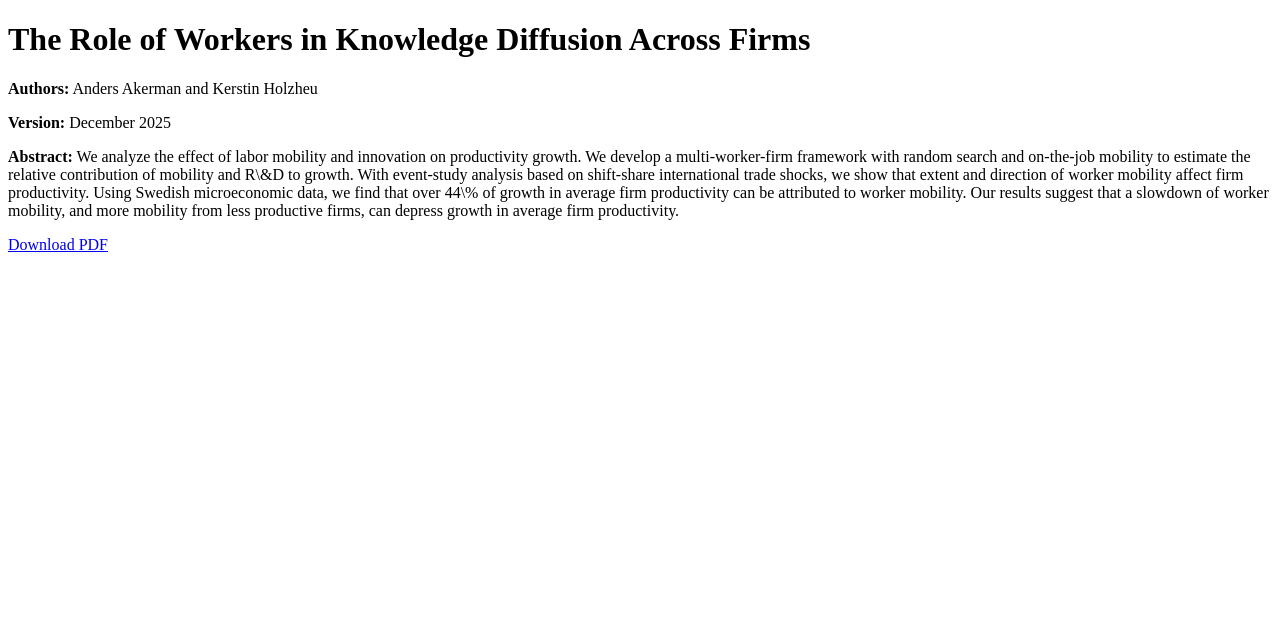
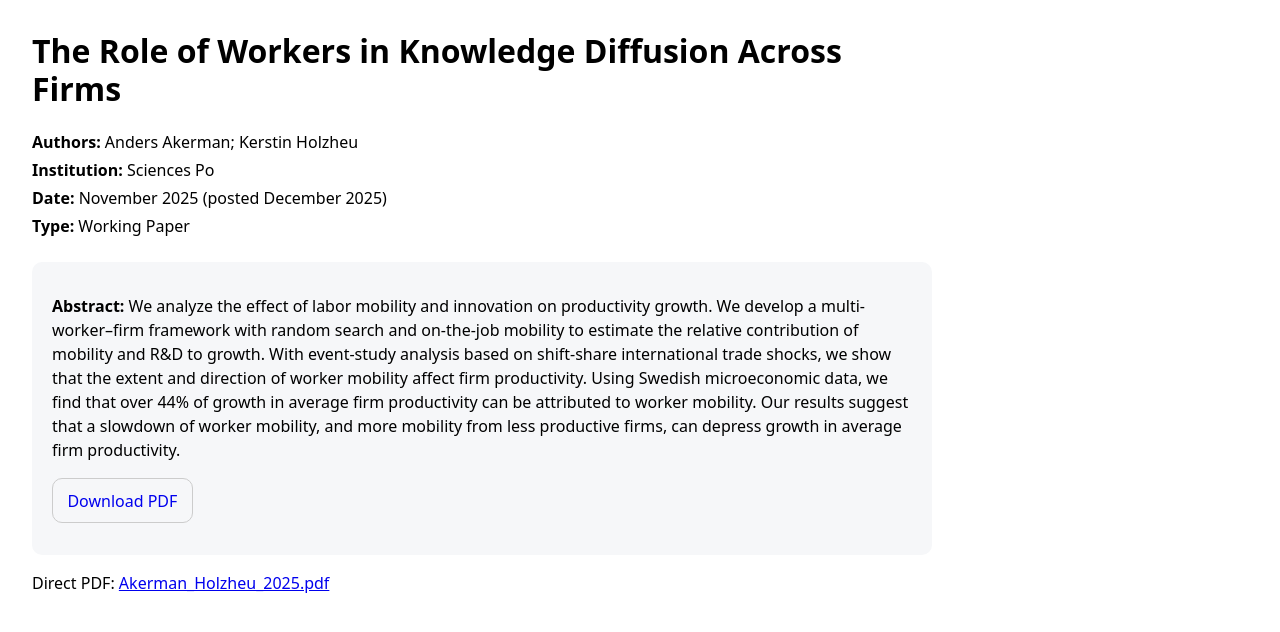
Before and after one commit to kholzheu/kholzheu.github.io, a plain HTML site: page paper/Akerman_Holzheu_2025/index.html in a window 1280 px wide. Drawn offline with Linux system fonts and the light colour scheme.

Commit message:
Update index.html

```diff
--- a/paper/Akerman_Holzheu_2025/index.html
+++ b/paper/Akerman_Holzheu_2025/index.html
@@ -1,28 +1,69 @@
 <!doctype html>
-<html>
+<html lang="en">
 <head>
   <meta charset="utf-8" />
-  <title>The Role of Workers in Knowledge Diffusion AcrossFirms</title>
+  <meta name="viewport" content="width=device-width, initial-scale=1" />
+
+  <title>The Role of Workers in Knowledge Diffusion Across Firms</title>
 
   <!-- Google Scholar / Highwire metadata -->
-  <meta name="citation_title" content="The Role of Workers in Knowledge Diffusion Across Firms">
-  <meta name="citation_author" content="Anders Akerman">
-  <meta name="citation_author" content="Kerstin Holzheu">
+  <meta name="citation_title" content="The Role of Workers in Knowledge Diffusion Across Firms" />
+  <meta name="citation_author" content="Anders Akerman" />
+  <meta name="citation_author" content="Kerstin Holzheu" />
 
-  <meta name="citation_publication_date" content="2025/11/01">
-  <meta name="citation_online_date" content="2025/12/01">
+  <!-- Use publication_date as the citable date; online_date as the posting/update date -->
+  <meta name="citation_publication_date" content="2025/11/01" />
+  <meta name="citation_online_date" content="2025/12/01" />
 
-  <meta name="citation_technical_report_institution" content="Sciences Po">
-  <meta name="citation_technical_report_number" content="Working Paper">
+  <!-- Technical report / working paper fields -->
+  <meta name="citation_technical_report_institution" content="Sciences Po" />
+  <!-- If you have a real WP number, put it here (e.g., "2025-12").
+       If not, either omit this tag or use a stable identifier you will keep forever. -->
+  <meta name="citation_technical_report_number" content="2025-12" />
 
-  <meta name="citation_pdf_url" content="https://kholzheu.github.io/paper/Akerman_Holzheu_2025/Akerman_Holzheu_2025.pdf">
+  <!-- Full text link (keep absolute URL) -->
+  <meta name="citation_pdf_url" content="https://kholzheu.github.io/paper/Akerman_Holzheu_2025/Akerman_Holzheu_2025.pdf" />
+
+  <!-- Optional: helps discovery/sharing; harmless for Scholar -->
+  <link rel="canonical" href="https://kholzheu.github.io/paper/Akerman_Holzheu_2025/" />
+
+  <style>
+    body { font-family: system-ui, -apple-system, Segoe UI, Roboto, Arial, sans-serif; margin: 2rem; line-height: 1.5; max-width: 900px; }
+    h1 { line-height: 1.2; }
+    .meta { margin: 0.5rem 0 1.5rem; }
+    .meta p { margin: 0.25rem 0; }
+    .box { background: #f6f7f9; padding: 1rem 1.25rem; border-radius: 10px; }
+    a.button { display: inline-block; padding: 0.6rem 0.9rem; border-radius: 10px; text-decoration: none; border: 1px solid #ccc; }
+    a.button:hover { background: #eee; }
+  </style>
 </head>
+
 <body>
   <h1>The Role of Workers in Knowledge Diffusion Across Firms</h1>
-  <p><strong>Authors:</strong> Anders Akerman and Kerstin Holzheu</p>
-  <p><strong>Version:</strong> December 2025</p>
 
-  <p><strong>Abstract:</strong> We analyze the effect of labor mobility and innovation on productivity growth.  We develop a multi-worker-firm framework with random search and on-the-job mobility to estimate the relative contribution of mobility and R\&D to growth. With event-study analysis based on shift-share international trade shocks, we show that extent and direction of worker mobility affect firm productivity. Using Swedish microeconomic data, we find that over 44\% of growth in average firm productivity can be attributed to worker mobility. Our results suggest that a slowdown of worker mobility, and more mobility from less productive firms, can depress growth in average firm productivity. </p>
-  <p><a href="/paper/Akerman_Holzheu_2025/Akerman_Holzheu_2025.pdf">Download PDF</a></p>
+  <div class="meta">
+    <p><strong>Authors:</strong> Anders Akerman; Kerstin Holzheu</p>
+    <p><strong>Institution:</strong> Sciences Po</p>
+    <p><strong>Date:</strong> November 2025 (posted December 2025)</p>
+    <p><strong>Type:</strong> Working Paper</p>
+  </div>
+
+  <div class="box">
+    <p><strong>Abstract:</strong>
+      We analyze the effect of labor mobility and innovation on productivity growth.
+      We develop a multi-worker–firm framework with random search and on-the-job mobility to estimate the relative contribution of mobility and R&amp;D to growth.
+      With event-study analysis based on shift-share international trade shocks, we show that the extent and direction of worker mobility affect firm productivity.
+      Using Swedish microeconomic data, we find that over 44% of growth in average firm productivity can be attributed to worker mobility.
+      Our results suggest that a slowdown of worker mobility, and more mobility from less productive firms, can depress growth in average firm productivity.
+    </p>
+
+    <!-- Use a relative link since the PDF is in the same folder -->
+    <p><a class="button" href="Akerman_Holzheu_2025.pdf">Download PDF</a></p>
+  </div>
+
+  <!-- Optional: provide a plain-text link as well -->
+  <p style="margin-top: 1rem;">
+    Direct PDF: <a href="Akerman_Holzheu_2025.pdf">Akerman_Holzheu_2025.pdf</a>
+  </p>
 </body>
 </html>
```
